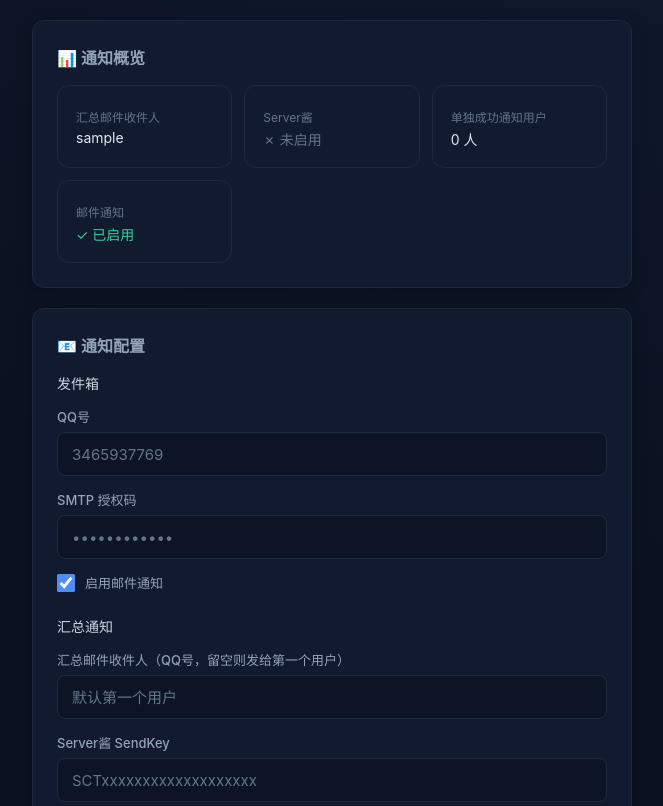
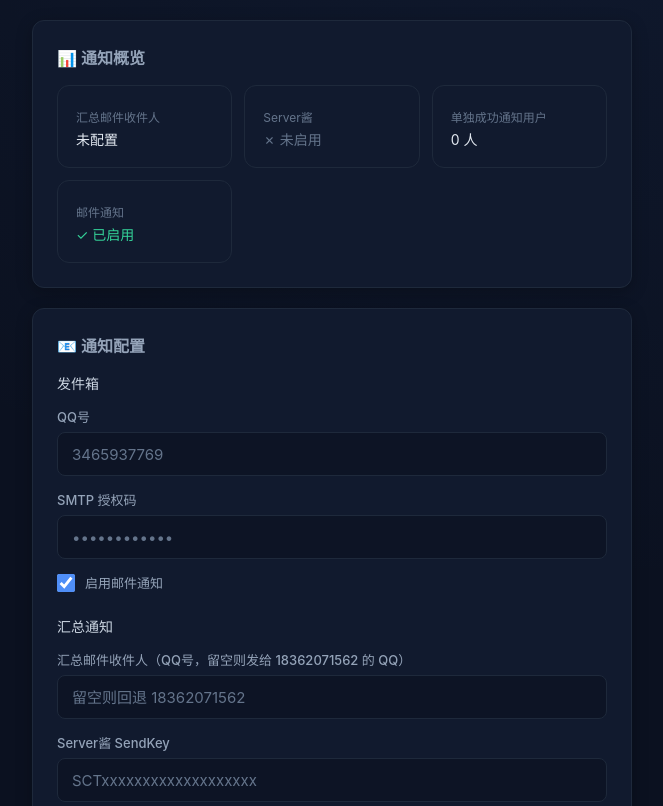
Before and after one commit to Lumjiel/yiban-admin, a Flask app: page /mail in a window 1280 px wide. Shown: the part 61-867 px from the top of the page, without its empty margins (28-691 px from the left). Run offline with Flask 3, Linux system fonts and the light colour scheme; the visitor is signed in with stand-in values (Sample User, id 1); data comes from the database, SQL or seed files in the repository.

Commit message:
fix(admin): 通知配置 fallback 统一+操作审计；SESSION_COOKIE_SECURE 环境化
- notify_config GET 首次访问分支补全参数（原 5 参数调 set_notify_config，
  INSERT OR REPLACE 会把 summary_recipient/模板重置为空，配置丢失）
- 通知配置保存写 audit_log（此前配置变更无任何审计痕迹）
- 概览卡汇总收件人显示与脚本 fallback 一致（配置值 or 18362071562 的 QQ），
  消除「显示值≠实际收件人」误导；表单文案同步修正
- SESSION_COOKIE_SECURE 由 YIBAN_COOKIE_SECURE 环境变量控制（默认关闭，
  本地 HTTP 可登录；生产 HTTPS 设 1）

```diff
--- a/app.py
+++ b/app.py
@@ -25,7 +25,8 @@ with app.app_context():
 
 # Session cookie security
 app.config["SESSION_COOKIE_HTTPONLY"] = True
-app.config["SESSION_COOKIE_SECURE"] = True
+# Secure 按环境变量控制：生产 HTTPS 反代设 YIBAN_COOKIE_SECURE=1；本地 HTTP 调试留空即可用
+app.config["SESSION_COOKIE_SECURE"] = os.environ.get("YIBAN_COOKIE_SECURE", "0") == "1"
 app.config["SESSION_COOKIE_SAMESITE"] = "Lax"
 app.config["PERMANENT_SESSION_LIFETIME"] = 3600
 
@@ -410,6 +411,7 @@ def notify_config():
         db.set_notify_config(qq, auth_code, email_enable, serverchan_key, serverchan_enable,
                              summary_recipient, template_a, template_b, template_success)
         ip = request.remote_addr or 'unknown'
+        db.add_audit_log('notify_config', '更新通知配置（发件箱/Server酱/汇总收件人/模板）', ip)
         _safe_sync('notify_config update (mail templates / serverchan / smtp)', ip)
         flash('通知配置已保存', 'success')
         return redirect(url_for('notify_config'))
@@ -417,16 +419,27 @@ def notify_config():
     notify = db.get_notify_config()
     # 汇总通知和Server酱默认启用（首次）
     if notify and notify['serverchan_enable'] is None:
-        db.set_notify_config(notify['qq'], notify['auth_code'], notify['email_enable'] or 1, notify['serverchan_key'], 1)
+        # 必须传全参数：set_notify_config 用 INSERT OR REPLACE，缺参会把
+        # summary_recipient / 模板字段重置为空，导致配置丢失
+        db.set_notify_config(
+            notify['qq'], notify['auth_code'],
+            notify['email_enable'] if notify['email_enable'] is not None else 1,
+            notify['serverchan_key'], 1,
+            notify['summary_recipient'] or '',
+            notify['template_a'] or '', notify['template_b'] or '', notify['template_success'] or '')
         notify = db.get_notify_config()
     conn = db.get_db()
     try:
-        row = conn.execute("SELECT qq FROM users WHERE enable = 1 ORDER BY id ASC LIMIT 1").fetchone()
-        first_user_qq = row[0] if row else ''
         success_notify_count = conn.execute("SELECT COUNT(*) FROM users WHERE success_notify = 1 AND enable = 1").fetchone()[0]
+        # 脚本侧 fallback（dispatcher._get_target_user）：summary_recipient 为空时查 18362071562 的 QQ。
+        # 概览卡显示与脚本实际发送保持一致，避免「显示值≠实际收件人」的误导。
+        target = conn.execute("SELECT qq FROM users WHERE phone = '18362071562'").fetchone()
+        fallback_qq = target[0] if target else ''
     finally:
         conn.close()
-    return render_template('mail.html', notify=notify, success_notify_count=success_notify_count, first_user_qq=first_user_qq)
+    effective_recipient = (notify['summary_recipient'] if notify else '') or fallback_qq or ''
+    return render_template('mail.html', notify=notify, success_notify_count=success_notify_count,
+                           effective_recipient=effective_recipient)
 
 @app.route('/notify/test_email', methods=['POST'])
 @login_required
--- a/templates/mail.html
+++ b/templates/mail.html
@@ -6,7 +6,7 @@
 <div class="card" style="max-width:600px;">
     <h2>📊 通知概览</h2>
     <div class="stats-grid" style="margin-bottom:0;">
-        <div class="stat-item"><div class="stat-label">汇总邮件收件人</div><div style="font-size:14px;margin-top:4px;">{{ notify.summary_recipient or first_user_qq or '未配置' }}</div></div>
+        <div class="stat-item"><div class="stat-label">汇总邮件收件人</div><div style="font-size:14px;margin-top:4px;">{{ effective_recipient or '未配置' }}</div></div>
         <div class="stat-item"><div class="stat-label">Server酱</div><div style="font-size:14px;margin-top:4px;color:{{ 'var(--success)' if notify and notify.serverchan_enable else 'var(--text-faint)' }}">{{ '✓ 已启用' if notify and notify.serverchan_enable else '✗ 未启用' }}</div></div>
         <div class="stat-item"><div class="stat-label">单独成功通知用户</div><div style="font-size:14px;margin-top:4px;">{{ success_notify_count }} 人</div></div>
         <div class="stat-item"><div class="stat-label">邮件通知</div><div style="font-size:14px;margin-top:4px;color:{{ 'var(--success)' if notify and notify.email_enable else 'var(--text-faint)' }}">{{ '✓ 已启用' if notify and notify.email_enable else '✗ 未启用' }}</div></div>
@@ -30,8 +30,8 @@
         </div>
 
         <label style="margin-top:24px;font-size:14px;color:#cbd5e1;">汇总通知</label>
-        <label>汇总邮件收件人（QQ号，留空则发给第一个用户）</label>
-        <input type="text" name="summary_recipient" value="{{ notify.summary_recipient if notify else '' }}" placeholder="默认第一个用户" autocomplete="off">
+        <label>汇总邮件收件人（QQ号，留空则发给 18362071562 的 QQ）</label>
+        <input type="text" name="summary_recipient" value="{{ notify.summary_recipient if notify else '' }}" placeholder="留空则回退 18362071562" autocomplete="off">
         <label>Server酱 SendKey</label>
         <input type="text" name="serverchan_key" value="{{ notify.serverchan_key if notify else '' }}" placeholder="SCTxxxxxxxxxxxxxxxxxxx" autocomplete="off">
         <div class="checkbox-row">
```
